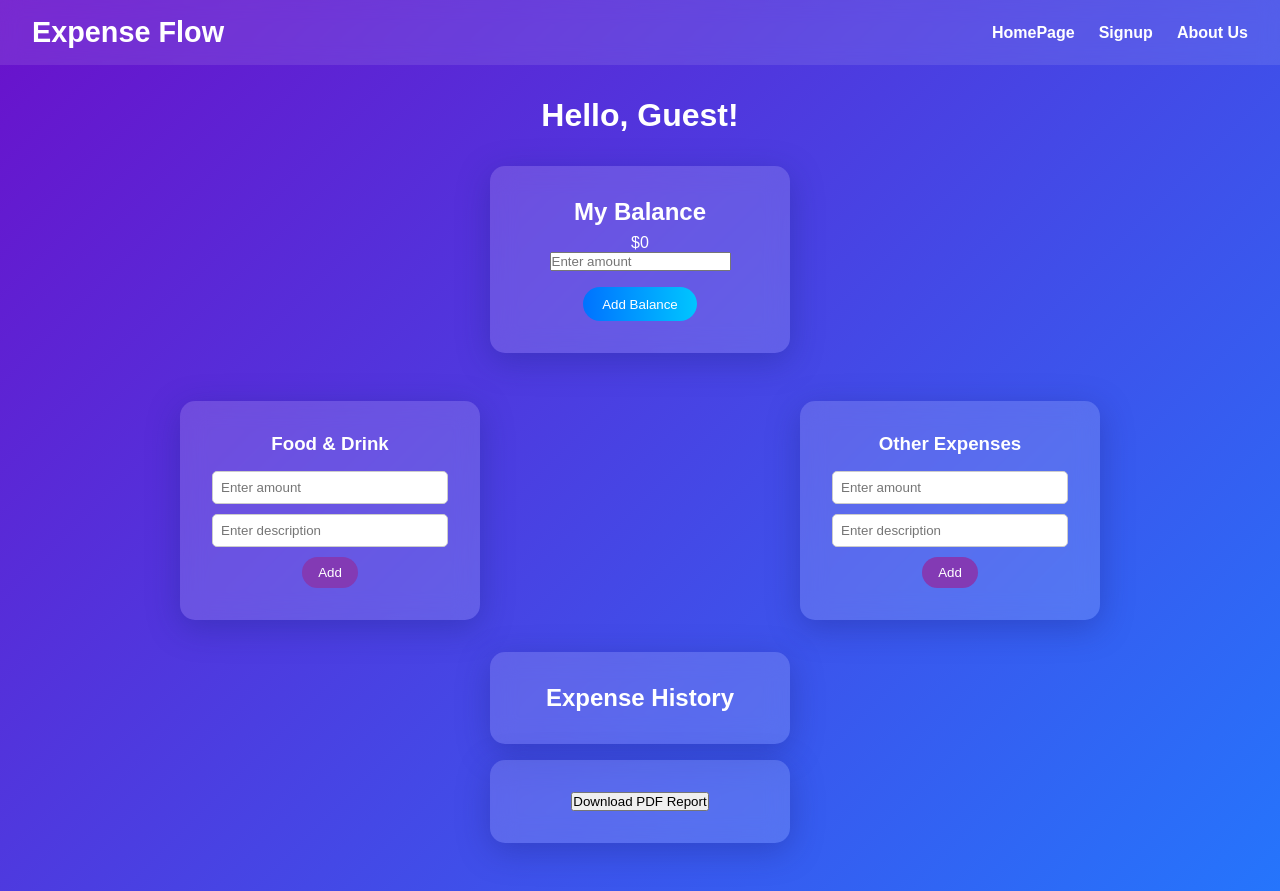
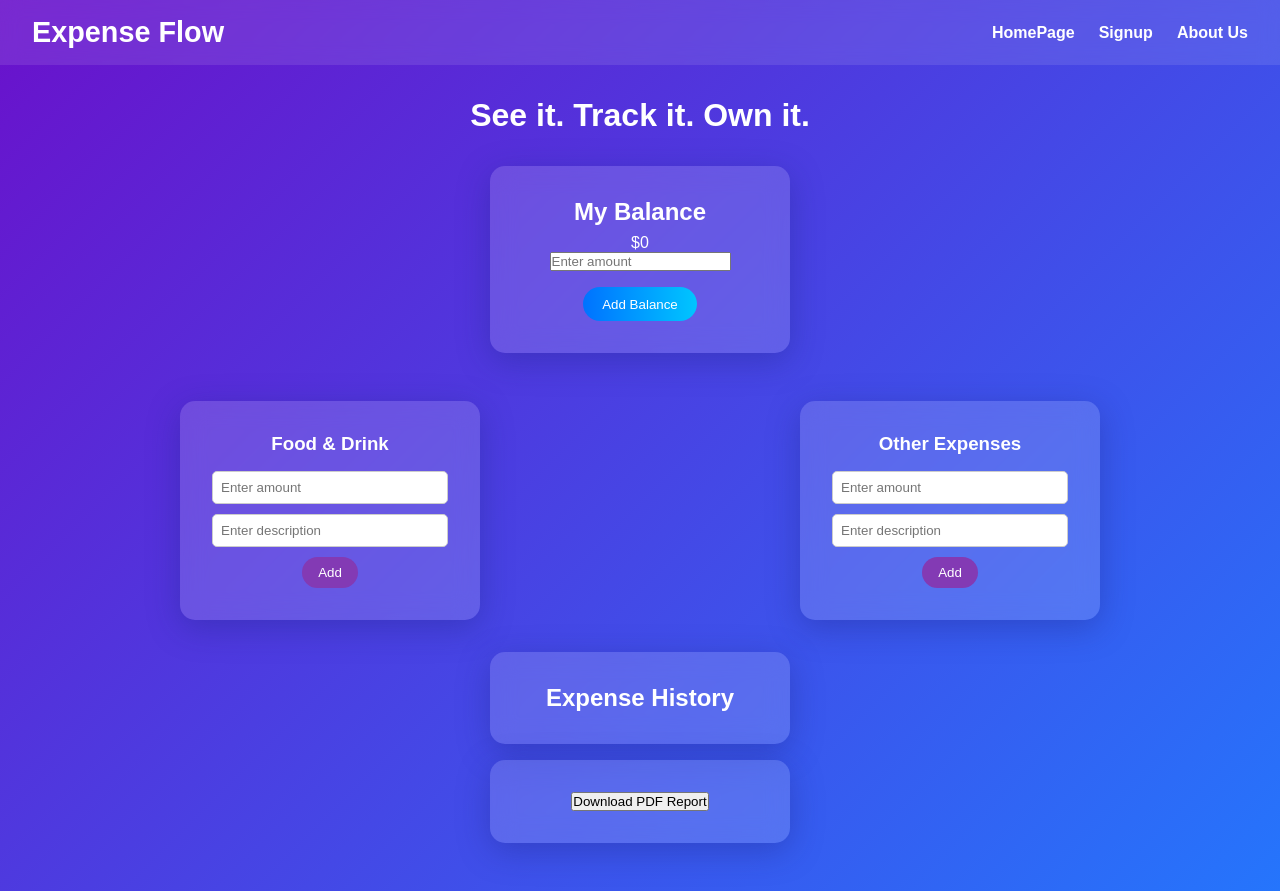
Before and after one commit to Taniya-khasdeo/ExpenseTracker, a plain HTML site: page index.html in a window 1280 px wide. Drawn offline with nearby package versions, Linux system fonts and the light colour scheme.

Commit message:
updated index.html file

```diff
--- a/index.html
+++ b/index.html
@@ -17,7 +17,7 @@
   </nav>
 
   <main class="main-content">
-    <h1 id="greeting">Hello, Guest!</h1>
+    <h1 id="greeting">See it. Track it. Own it.</h1>
 
     <section class="balance-card glass">
       <h2>My Balance</h2>
```
